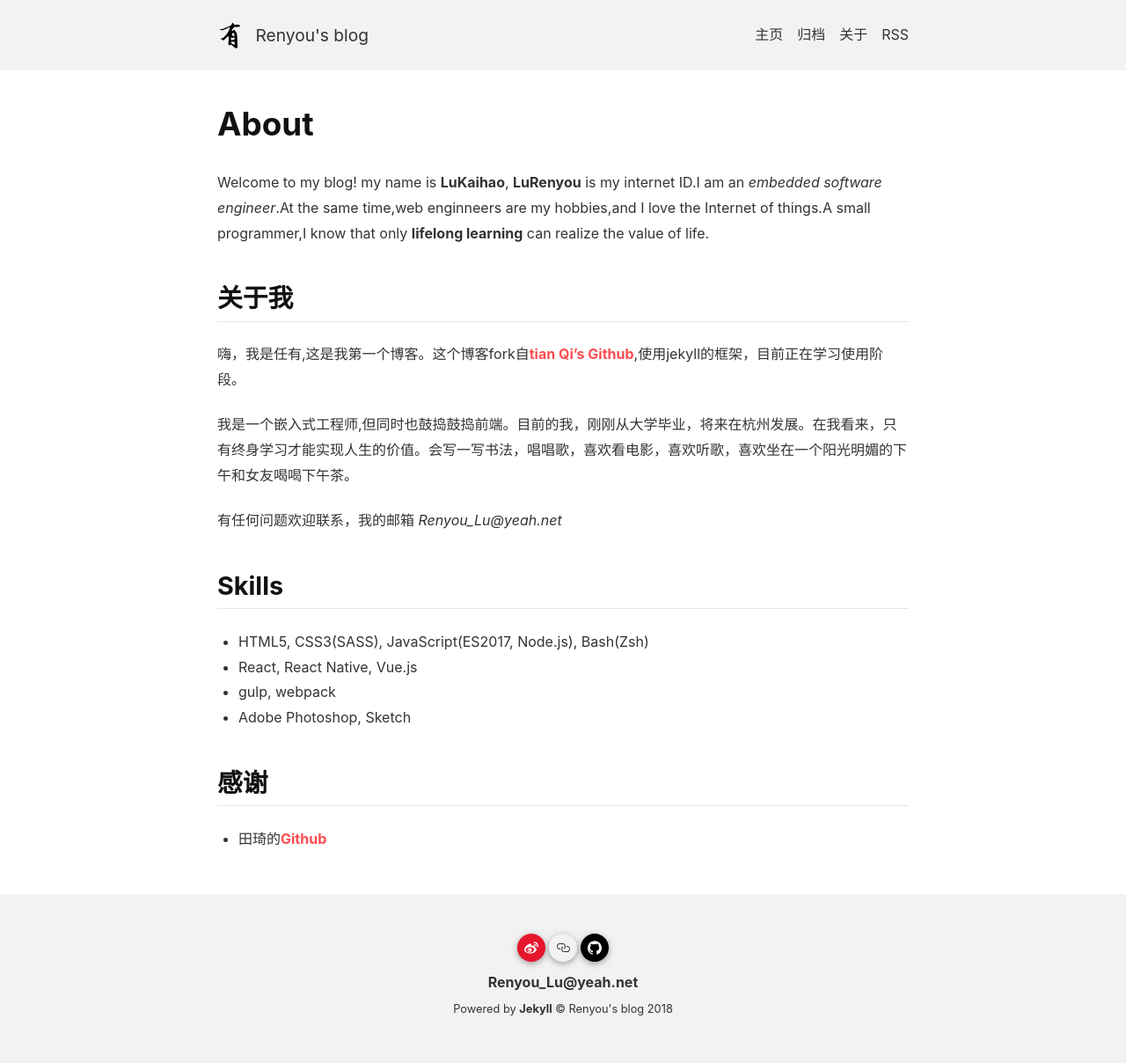
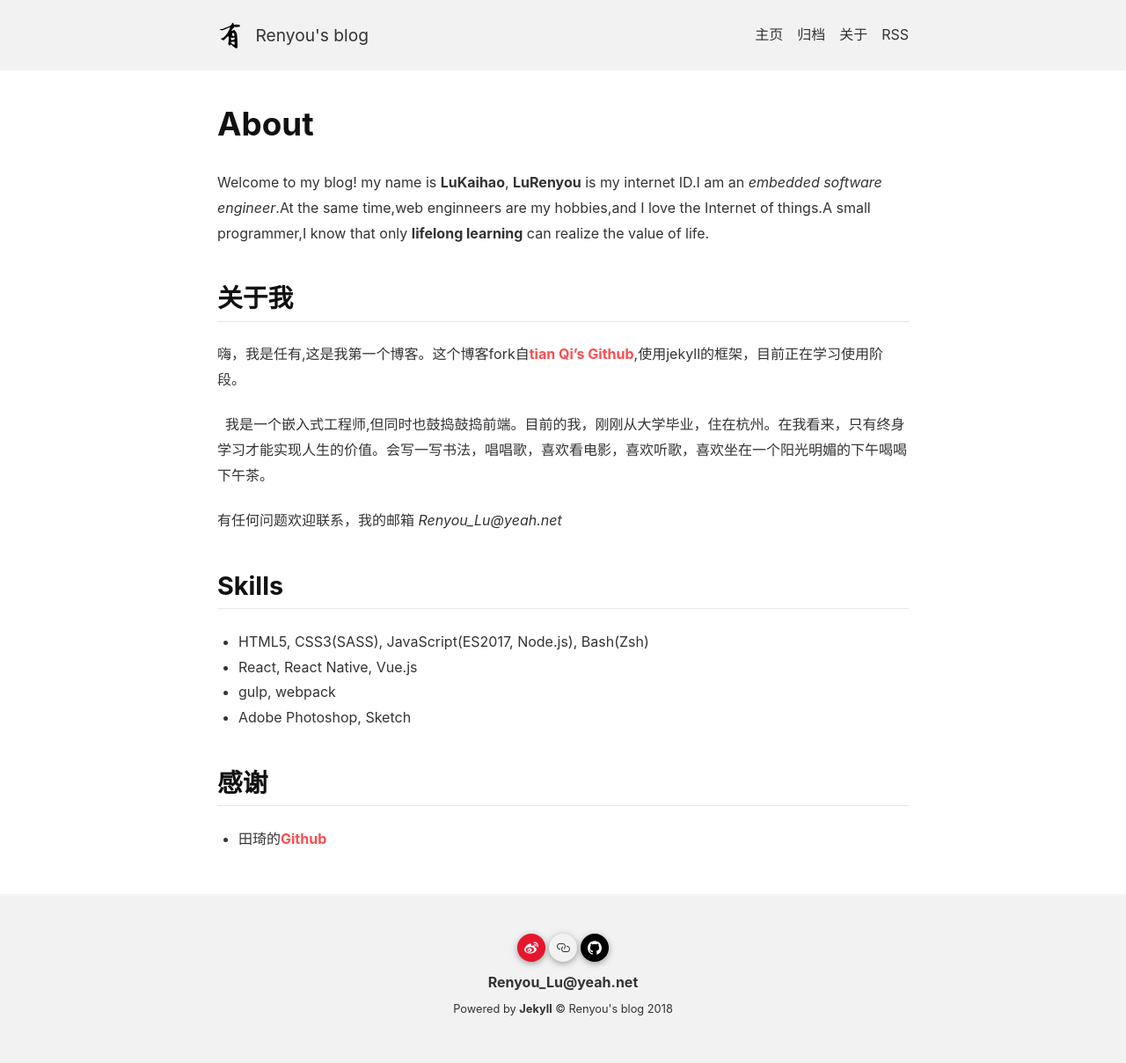
Before and after one commit to renyoulu/renyoulu.github.io, a Jekyll site: the page built from about.md, in a window 1280 px wide. Shown: the whole page at 88% size. Built offline with Jekyll 4.4.1, drawn with Linux system fonts in a browser that asks for light colours; nearby versions of some CDN libraries; comment, search, counter and statistics services are not loaded.

Commit message:
Update about.md

```diff
--- a/about.md
+++ b/about.md
@@ -12,7 +12,7 @@ Welcome to my blog! my name is  **LuKaihao**, **LuRenyou** is my internet ID.I a
 ## 关于我
    嗨，我是任有,这是我第一个博客。这个博客fork自[tian Qi's Github](https://github.com/kitian616/jekyll-TeXt-theme/),使用jekyll的框架，目前正在学习使用阶段。
 
-   我是一个嵌入式工程师,但同时也鼓捣鼓捣前端。目前的我，刚刚从大学毕业，将来在杭州发展。在我看来，只有终身学习才能实现人生的价值。会写一写书法，唱唱歌，喜欢看电影，喜欢听歌，喜欢坐在一个阳光明媚的下午和女友喝喝下午茶。
+   我是一个嵌入式工程师,但同时也鼓捣鼓捣前端。目前的我，刚刚从大学毕业，住在杭州。在我看来，只有终身学习才能实现人生的价值。会写一写书法，唱唱歌，喜欢看电影，喜欢听歌，喜欢坐在一个阳光明媚的下午喝喝下午茶。
 
    有任何问题欢迎联系，我的邮箱 *Renyou_Lu@yeah.net*
 
```
